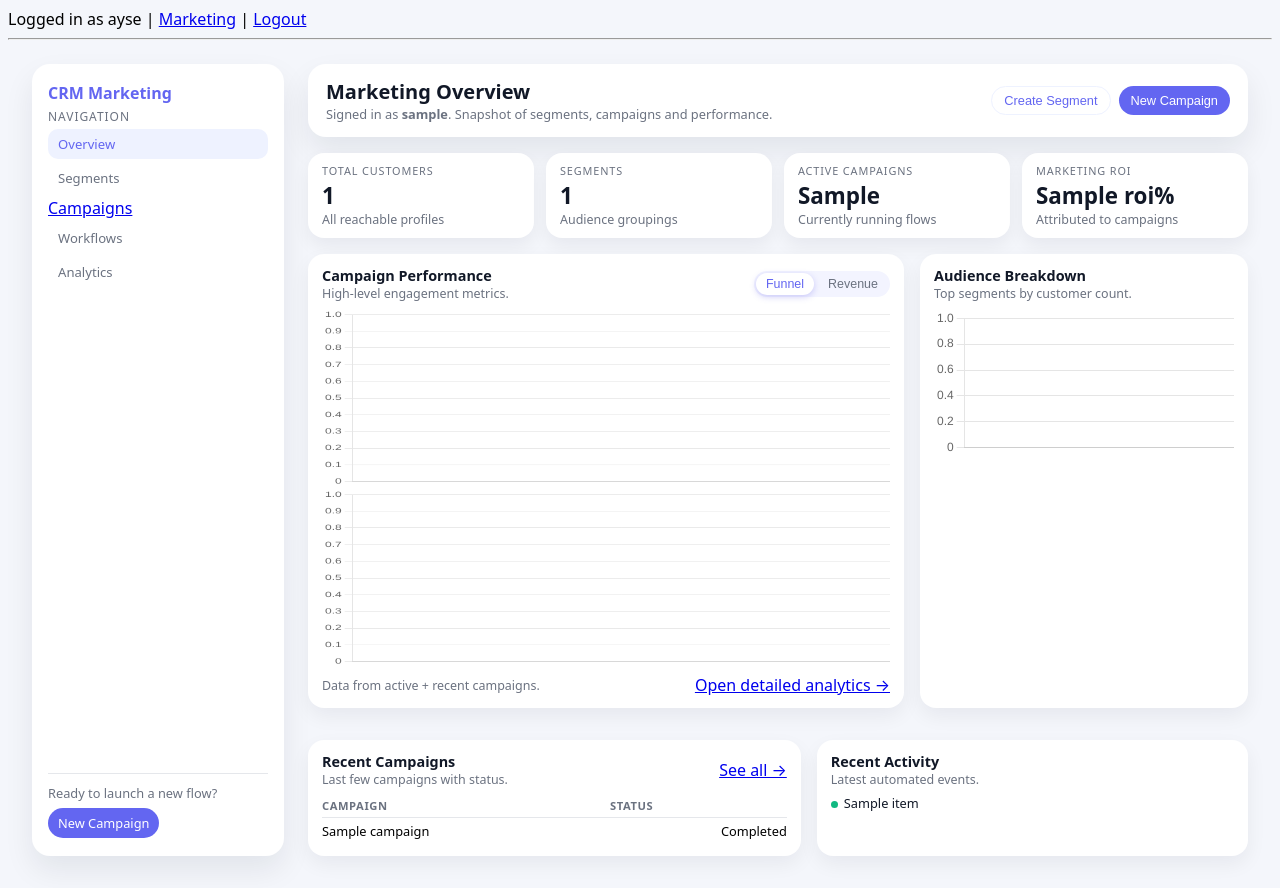
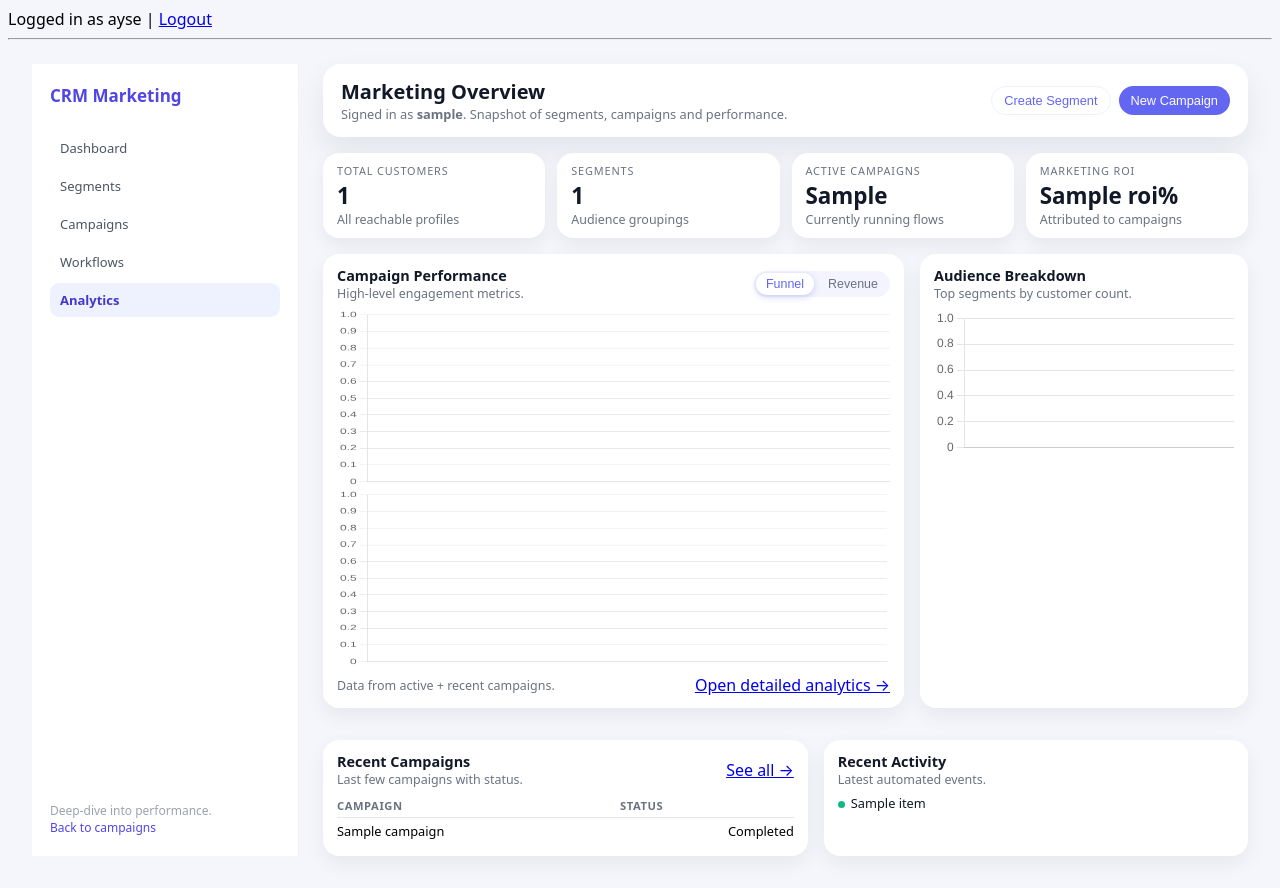
Before and after one commit to aysegul-yildiz/crm-marketing-automation, a Flask app: template app/templates/marketing/dashboard.html in a window 1280 px wide. Run offline with Flask 3, Linux system fonts and the light colour scheme; a user stored in the database is signed in; the template is opened without the code that fills it: most values are stand-ins (such as "Sample title", 1, 10 or a date in 2020).

Commit message:
dashboard, analytics little fixes

```diff
--- a/app/marketing/routes.py
+++ b/app/marketing/routes.py
@@ -189,7 +189,7 @@
         overall_roi=totals["overall_roi"],
         converted_leads=totals["converted_leads"],
         total_leads=totals["total_leads"],
-        # charts
+        # charts – IMPORTANT: names match analytics.html
         funnel_labels=funnel["labels"],
         funnel_values=funnel["values"],
         revenue_over_time_labels=revenue_time["labels"],
--- a/app/templates/base.html
+++ b/app/templates/base.html
@@ -22,7 +22,6 @@
     <!-- NAV -->
     <nav>
       {% if session.email %} Logged in as {{ session.username }} |
-      <a href="{{ url_for('marketing.dashboard') }}">Marketing</a> |
       <a href="{{ url_for('auth.logout') }}">Logout</a>
       {% else %}
       <a href="{{ url_for('auth.login') }}">Login</a> | {% endif %}
--- a/app/templates/marketing/campaigns.html
+++ b/app/templates/marketing/campaigns.html
@@ -266,10 +266,9 @@
     <div class="sidebar-brand">CRM Marketing</div>
 
     <div>
-      <div class="sidebar-section-title">Navigation</div>
       <div class="sidebar-nav">
         <a href="{{ url_for('marketing.dashboard') }}" class="sidebar-link">
-          Overview
+          Dashboard
         </a>
         <a href="#" class="sidebar-link"> Segments </a>
         <a
@@ -279,7 +278,7 @@
           Campaigns
         </a>
         <a href="#" class="sidebar-link"> Workflows </a>
-        <a href="#" class="sidebar-link"> Analytics </a>
+        <a href="{{ url_for('marketing.analytics') }}" class="sidebar-link"> Analytics </a>
       </div>
     </div>
 
--- a/app/templates/marketing/dashboard.html
+++ b/app/templates/marketing/dashboard.html
@@ -108,6 +108,61 @@
     display: flex;
     flex-direction: column;
     gap: 16px;
+  }
+  .sidebar {
+    width: 230px;
+    background: #ffffff;
+    border-right: 1px solid rgba(15, 23, 42, 0.06);
+    padding: 20px 18px;
+    display: flex;
+    flex-direction: column;
+    gap: 24px;
+  }
+
+  .sidebar-brand {
+    font-weight: 700;
+    font-size: 17px;
+    color: #4f46e5;
+  }
+
+  .sidebar-section-title {
+    font-size: 11px;
+    letter-spacing: 0.08em;
+    text-transform: uppercase;
+    color: #9ca3af;
+    margin-bottom: 6px;
+  }
+
+  .sidebar-nav {
+    display: flex;
+    flex-direction: column;
+    gap: 4px;
+  }
+
+  .sidebar-link {
+    display: block;
+    padding: 8px 10px;
+    border-radius: 9px;
+    font-size: 13px;
+    text-decoration: none;
+    color: #4b5563;
+  }
+
+  .sidebar-link.active {
+    background: #eef2ff;
+    color: #4338ca;
+    font-weight: 600;
+  }
+
+  .sidebar-bottom {
+    margin-top: auto;
+    font-size: 12px;
+    color: #9ca3af;
+  }
+
+  .sidebar-bottom a {
+    color: #4f46e5;
+    text-decoration: none;
   }
 
   .crm-header-card {
@@ -345,23 +400,31 @@
 
 <div class="crm-dashboard">
   <!-- Sidebar -->
-  <aside class="crm-sidebar">
+  <aside class="sidebar">
+    <div class="sidebar-brand">CRM Marketing</div>
+
     <div>
-      <div class="crm-sidebar-logo">CRM Marketing</div>
-      <div class="crm-sidebar-section-title">Navigation</div>
-      <ul class="crm-sidebar-menu">
-        <li><a href="#" class="is-active">Overview</a></li>
-        <li><a href="#">Segments</a></li>
-        <a href="{{ url_for('marketing.campaigns') }}">Campaigns</a>
-
-        <li><a href="#">Workflows</a></li>
-        <li><a href="#">Analytics</a></li>
-      </ul>
+      <div class="sidebar-nav">
+        <a href="{{ url_for('marketing.dashboard') }}" class="sidebar-link">
+          Dashboard
+        </a>
+        <a href="#" class="sidebar-link">Segments</a>
+        <a href="{{ url_for('marketing.campaigns') }}" class="sidebar-link">
+          Campaigns
+        </a>
+        <a href="#" class="sidebar-link">Workflows</a>
+        <a
+          href="{{ url_for('marketing.analytics') }}"
+          class="sidebar-link active"
+        >
+          Analytics
+        </a>
+      </div>
     </div>
 
-    <div class="crm-sidebar-cta">
-      <div>Ready to launch a new flow?</div>
-      <a href="#" class="crm-sidebar-cta-btn">New Campaign</a>
+    <div class="sidebar-bottom">
+      Deep-dive into performance.<br />
+      <a href="{{ url_for('marketing.campaigns') }}">Back to campaigns</a>
     </div>
   </aside>
 
```
Also changed, not shown: app/services/analytics_service.py (+23 -18 lines), app/templates/marketing/analytics.html (+3 -5 lines).
